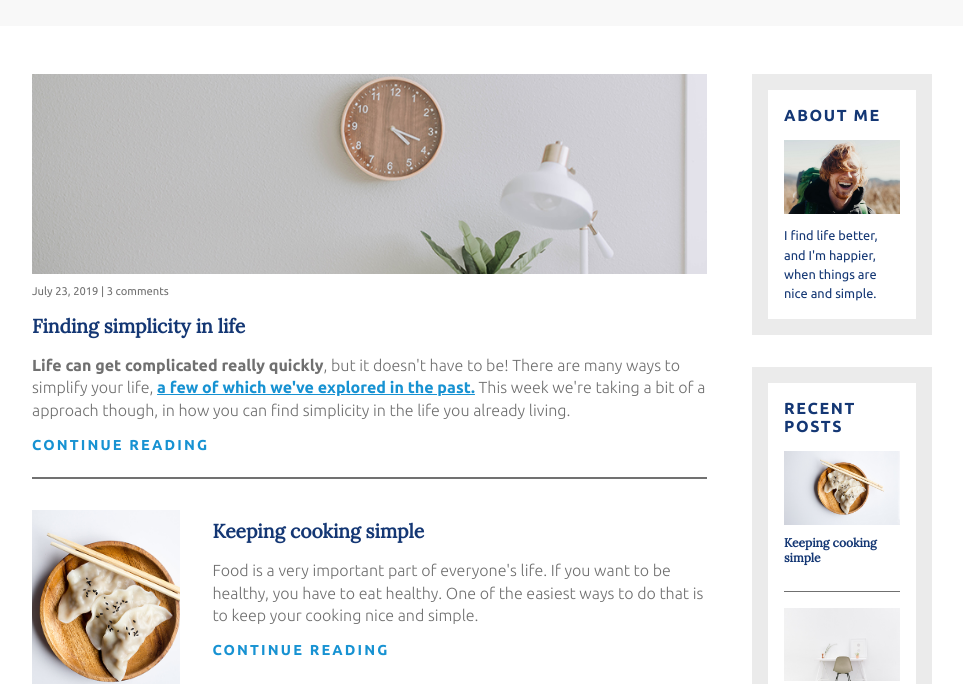
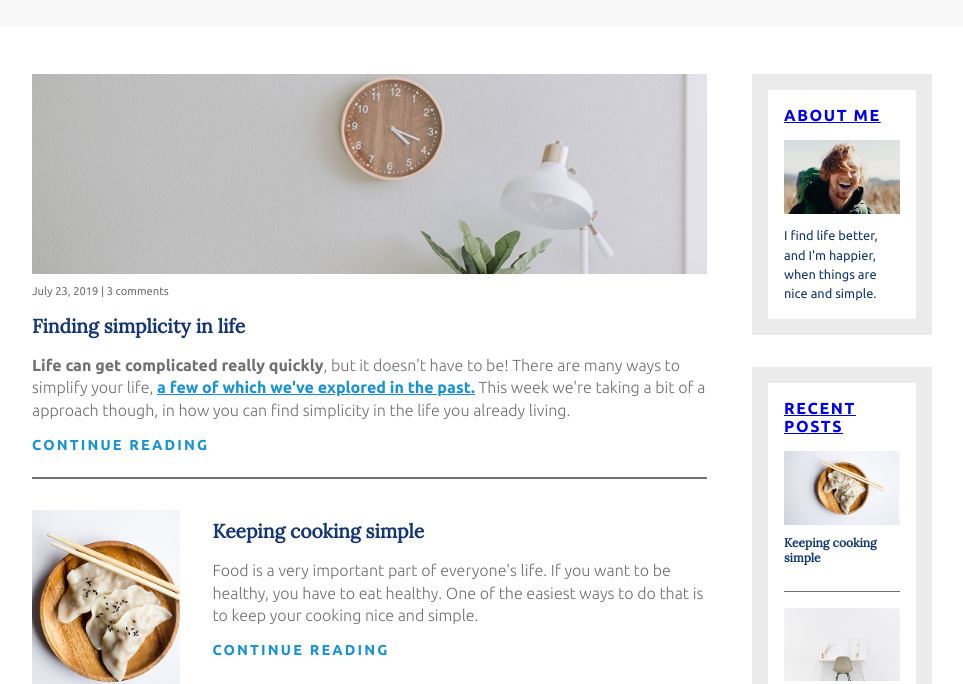
Before and after one commit to raaf2rid/Solo-Css-Project-Simple-Life, a plain HTML site: page Index.html in a window 1280 px wide. Shown: the part 123-807 px from the top of the page, without its empty margins (158-1121 px from the left). Drawn offline with Linux system fonts and the light colour scheme.

Commit message:
Update Index.html

```diff
--- a/Index.html
+++ b/Index.html
@@ -89,7 +89,7 @@
 
             <div class="article-sidebar-design">
               <div class= "article-about-me">
-                <h1>ABOUT ME</h1>
+                <h1><a href="about-me.html">ABOUT ME</a></h1>
                 <img src="Images/about-me.jpg" class="article-about-me-img aside-imgs" alt="">
                 <p>I find life better, and I'm happier, when things are nice and simple.</p>
               </div>
@@ -98,7 +98,7 @@
             <div class="article-sidebar-design">
                 <div class="recent-posts">
 
-                <h1> RECENT POSTS</h1>
+                <h1><a href="recent.html">RECENT POSTS</a></h1>
                 <div class="recent-posts-aside aside-first">
                 <img src="Images/food.jpg" class="aside-imgs" alt="">
                 <h2>Keeping cooking simple</h2>
```
